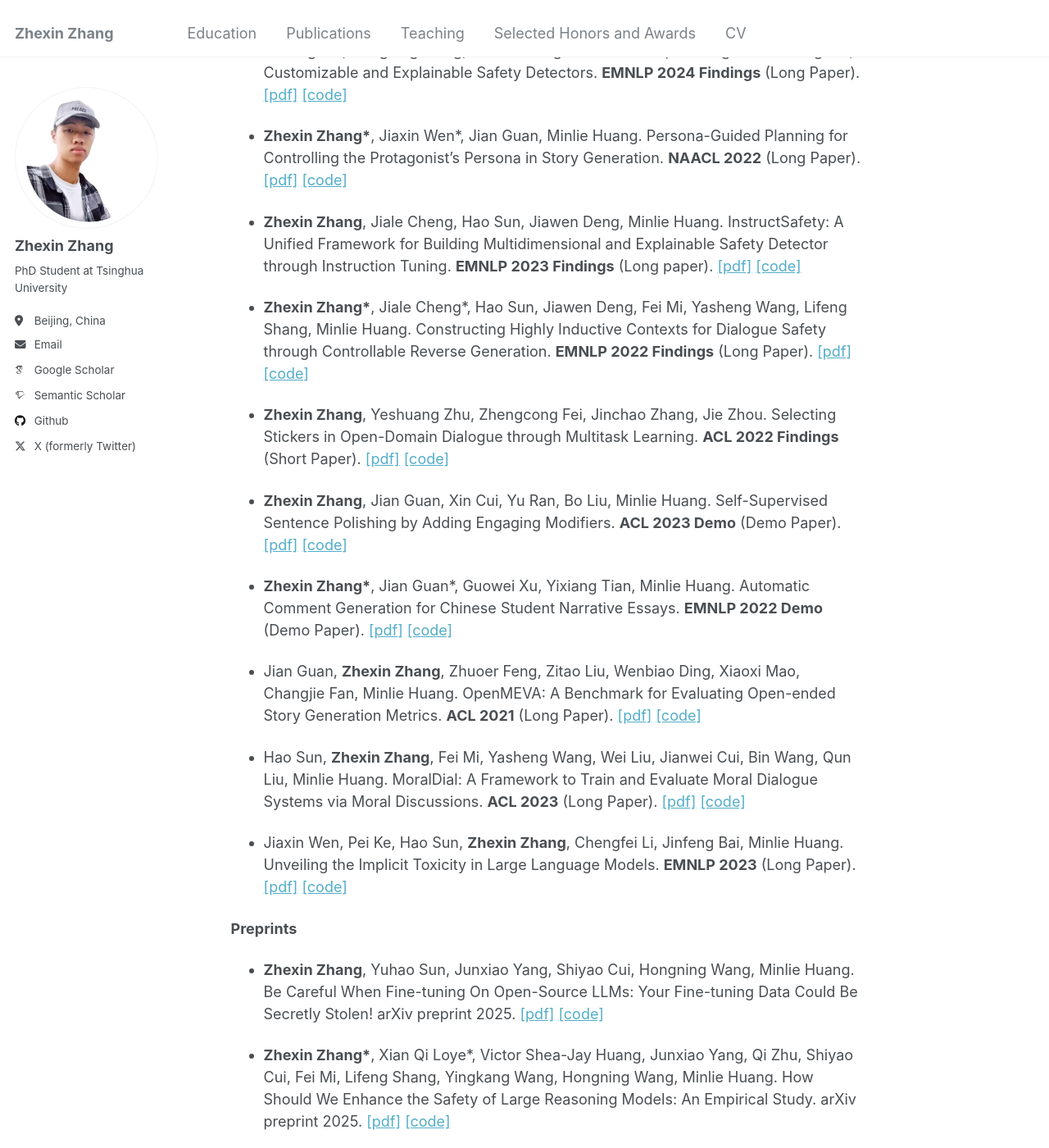
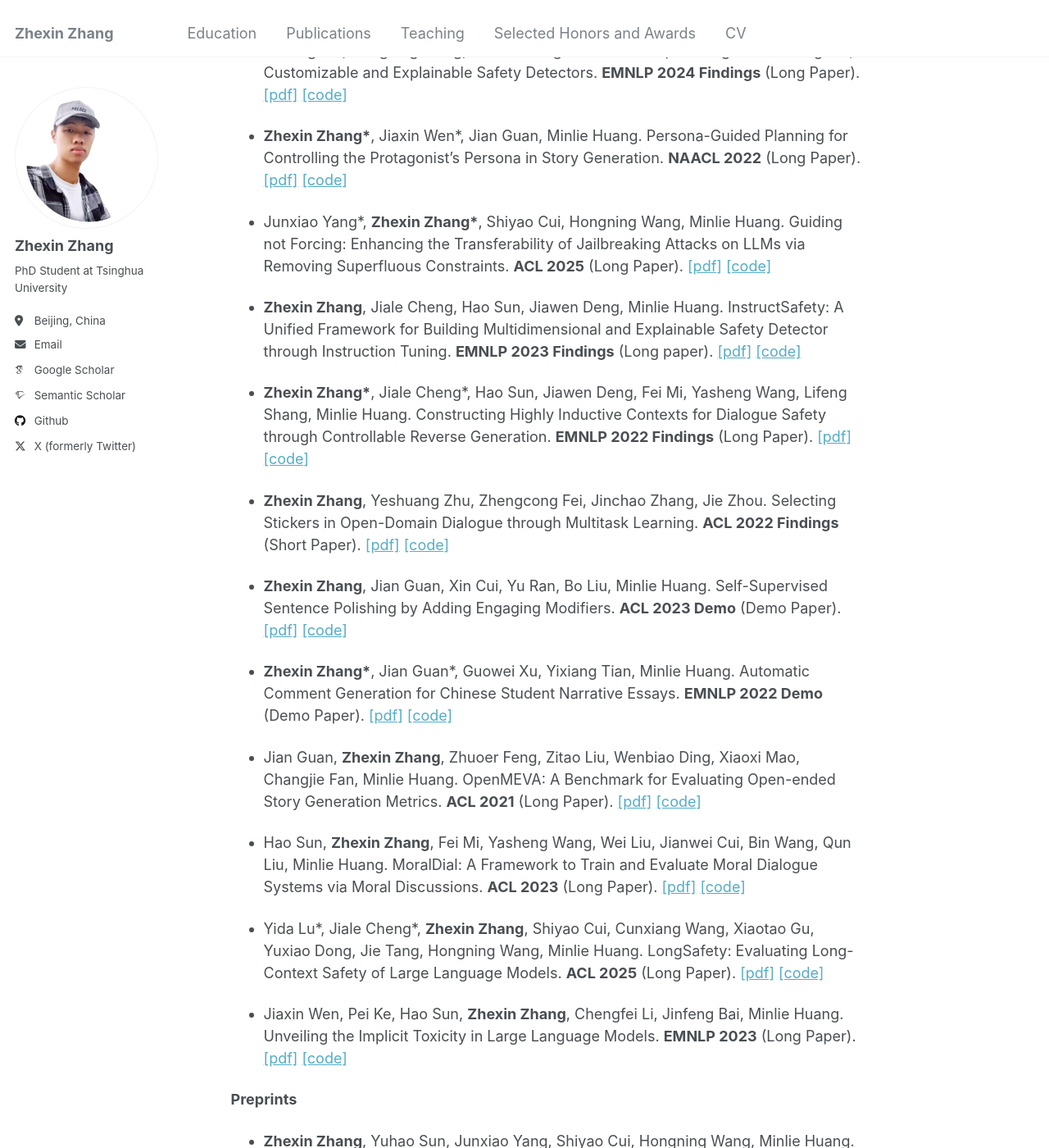
Before and after one commit to nonstopfor/nonstopfor.github.io, a Jekyll site: the page built from _pages/about.md, in a window 1280 px wide and 1400 px high, scrolled down 830 px. Shown: the whole window at 82% size. Built offline with Jekyll 4.4.1, drawn with Linux system fonts in a browser that asks for light colours; some web fonts are replaced.

Commit message:
update papers

```diff
--- a/_pages/about.md
+++ b/_pages/about.md
@@ -31,6 +31,8 @@ Publications
 
 + **Zhexin Zhang\***, Jiaxin Wen\*, Jian Guan, Minlie Huang. Persona-Guided Planning for Controlling the Protagonist's Persona in Story Generation. **NAACL 2022** (Long Paper). [[pdf]](https://arxiv.org/abs/2204.10703) [[code]](https://github.com/thu-coai/ConPer)
 
++ Junxiao Yang\*, **Zhexin Zhang\***, Shiyao Cui, Hongning Wang, Minlie Huang. Guiding not Forcing: Enhancing the Transferability of Jailbreaking Attacks on LLMs via Removing Superfluous Constraints. **ACL 2025** (Long Paper). [[pdf]](https://arxiv.org/abs/2503.01865) [[code]](https://github.com/thu-coai/TransferAttack)
+
 + **Zhexin Zhang**, Jiale Cheng, Hao Sun, Jiawen Deng, Minlie Huang. InstructSafety: A Unified Framework for Building Multidimensional and Explainable Safety Detector through Instruction Tuning. **EMNLP 2023 Findings** (Long paper). [[pdf]](https://aclanthology.org/2023.findings-emnlp.700/) [[code]](https://nonstopfor.github.io/)
 
 + **Zhexin Zhang\***, Jiale Cheng\*, Hao Sun, Jiawen Deng, Fei Mi, Yasheng Wang, Lifeng Shang, Minlie Huang. Constructing Highly Inductive Contexts for Dialogue Safety through Controllable Reverse Generation. **EMNLP 2022 Findings** (Long Paper). [[pdf]](https://arxiv.org/abs/2212.01810) [[code]](https://github.com/thu-coai/Reverse_Generation)
@@ -44,6 +46,8 @@ Publications
 + Jian Guan, **Zhexin Zhang**, Zhuoer Feng, Zitao Liu, Wenbiao Ding, Xiaoxi Mao, Changjie Fan, Minlie Huang. OpenMEVA: A Benchmark for Evaluating Open-ended Story Generation Metrics. **ACL 2021** (Long Paper). [[pdf]](https://arxiv.org/abs/2105.08920) [[code]](https://github.com/thu-coai/OpenMEVA)
 
 + Hao Sun, **Zhexin Zhang**, Fei Mi, Yasheng Wang, Wei Liu, Jianwei Cui, Bin Wang, Qun Liu, Minlie Huang. MoralDial: A Framework to Train and Evaluate Moral Dialogue Systems via Moral Discussions. **ACL 2023** (Long Paper). [[pdf]](https://arxiv.org/pdf/2212.10720) [[code]](https://github.com/thu-coai/MoralDial)
+
++ Yida Lu\*, Jiale Cheng\*, **Zhexin Zhang**, Shiyao Cui, Cunxiang Wang, Xiaotao Gu, Yuxiao Dong, Jie Tang, Hongning Wang, Minlie Huang. LongSafety: Evaluating Long-Context Safety of Large Language Models. **ACL 2025** (Long Paper). [[pdf]](https://arxiv.org/abs/2502.16971) [[code]](https://github.com/thu-coai/LongSafety)
 
 + Jiaxin Wen, Pei Ke, Hao Sun, **Zhexin Zhang**, Chengfei Li, Jinfeng Bai, Minlie Huang. Unveiling the Implicit Toxicity in Large Language Models. **EMNLP 2023** (Long Paper). [[pdf]](https://arxiv.org/abs/2311.17391) [[code]](https://github.com/thu-coai/Implicit-Toxicity)
 
```
